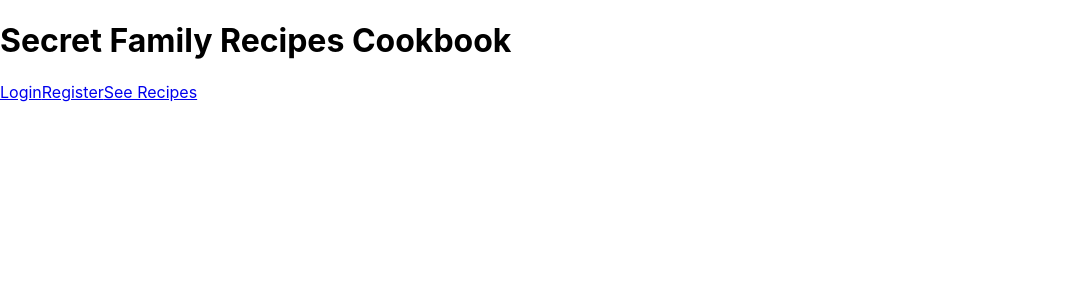
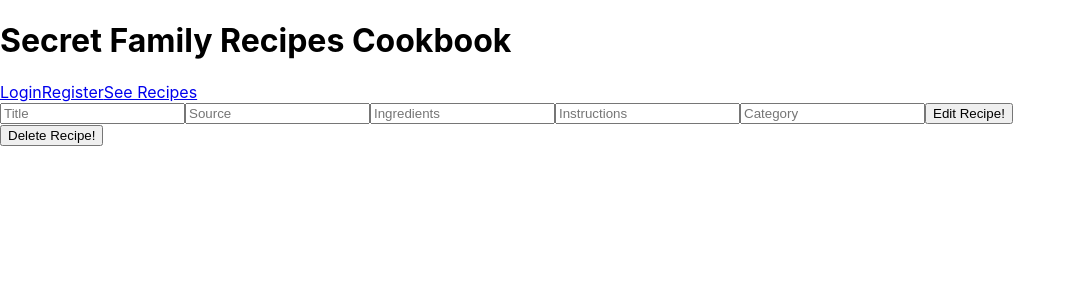
Before and after one commit to secret-family-tt-185/Front-End, a React (Create React App) app: page /edit in a window 1280 px wide. Shown: the top 300 px of the page, without its empty margins (0-1076 px from the left). Built offline with nearby package versions, Linux system fonts and the light colour scheme; sample sign-in values are in the browser's storage.

Commit message:
Created the edit and delete functions

```diff
--- a/src/App.js
+++ b/src/App.js
@@ -6,6 +6,8 @@ import Recipes from "./components/Recipes";
 import './App.css';
 import PrivateRoute from "./utils/PrivateRoute";
 import AddRecipe from "./components/AddRecipe";
+import EditRecipes from "./components/EditRecipes";
+
 
 
 
@@ -25,6 +27,7 @@ function App() {
   <Route path="/register" render={() => <RegisterForm/>} />
   <PrivateRoute exact path="/protected" component={Recipes} />
   <PrivateRoute exact path="/add" component={AddRecipe} />
+  <PrivateRoute exact path="/edit" component={EditRecipes} />
       </Switch>
     </div>
     </Router>
--- a/src/components/EditRecipes.js
+++ b/src/components/EditRecipes.js
@@ -1,12 +1,12 @@
-import React from 'react'
+import React, {useState} from 'react'
 import axiosWithAuth from '../utils/AxiosWithAuth'
 
 
-function EditRecipes() {
+function EditRecipes(props) {
 
 
     const [editRecipe, setEditRecipe] = useState({
-        user_id:"",
+        id:"",
         title: "",
         source: "",
         ingredients: "",
@@ -14,54 +14,86 @@ function EditRecipes() {
         category: ""
     })
 
+
+    const putRecipe = (e) => {
+        e.preventDefault();
+        axiosWithAuth()
+        .put(`/recipes/${editRecipe.id}`, editRecipe )
+        .then((res) => {
+            console.log("Put works", res)
+            setEditRecipe(res.data)
+            props.renderRecipes()
+
+        })
+        .catch(err => {
+            console.error("Put fails!", err)
+
+        })
+    }
+
+
+    const deleteRecipe = (e) => {
+        axiosWithAuth()
+        .delete(`/recipes/${editRecipe.id}`)
+        .then((res) => {
+            setEditRecipe(res.data)
+            props.renderRecipes()
+        })
+        .catch(err => {
+            console.error("Delete fails!", err)
+        })
+    }
+
+
     const inputChange = (e) => {
 
-        setAddRecipe({
-          ...addRecipe,
+        setEditRecipe({
+          ...editRecipe,
             [e.target.name]: e.target.value
         })
     }
 
     return (
         <div>
-            <form onSubmit={postSubmit}>
+            <form onSubmit={putRecipe}>
                 <input
                 placeholder="Title"
                 name="title"
                 type="text"
-                value={addRecipe.title}
+                value={editRecipe.title}
                 onChange={inputChange}
                 />
                 <input
                 placeholder="Source"
                 name="source"
                 type="text"
-                value={addRecipe.source}
+                value={editRecipe.source}
                 onChange={inputChange}
                 />
                 <input
                 placeholder="Ingredients"
                 name="ingredients"
                 type="text"
-                value={addRecipe.ingredients}
+                value={editRecipe.ingredients}
                 onChange={inputChange}
                 />
                 <input
                 placeholder="Instructions"
                 name="instructions"
                 type="text"
-                value={addRecipe.instructions}
+                value={editRecipe.instructions}
                 onChange={inputChange}
                 />
                 <input
                 placeholder="Category"
                 name="category"
                 type="text"
-                value={addRecipe.category}
+                value={editRecipe.category}
                 onChange={inputChange}
                 />
-                <button>Add Recipe!</button>
+                <button>Edit Recipe!</button>
             </form>
+            <button onClick={() => deleteRecipe()}>Delete Recipe!</button>
 
         </div>
     )
@@ -69,3 +101,12 @@ function EditRecipes() {
 
 
 export default EditRecipes
+
+
+// 1.. /auth/login POST
+// 2. /auth/register/POST
+// 3. /recipes GET
+// 4. /recipes POST
+// 5. /recipes/:id GET
+// 6. /recipes/:id PUT
+// 7. /recipes/:id DELETE
--- a/src/components/Recipes.js
+++ b/src/components/Recipes.js
@@ -32,6 +32,7 @@ function Recipes() {
             <p>instructions</p>
             <p>category</p>
             <Link to="/add">Add Recipe Here!</Link>
+            <Link to="/edit">Edit Recipes Here!</Link>
 
 
         </div>
```
Also changed, not shown: 1 other file (tests, documents, lock files or other folders).
